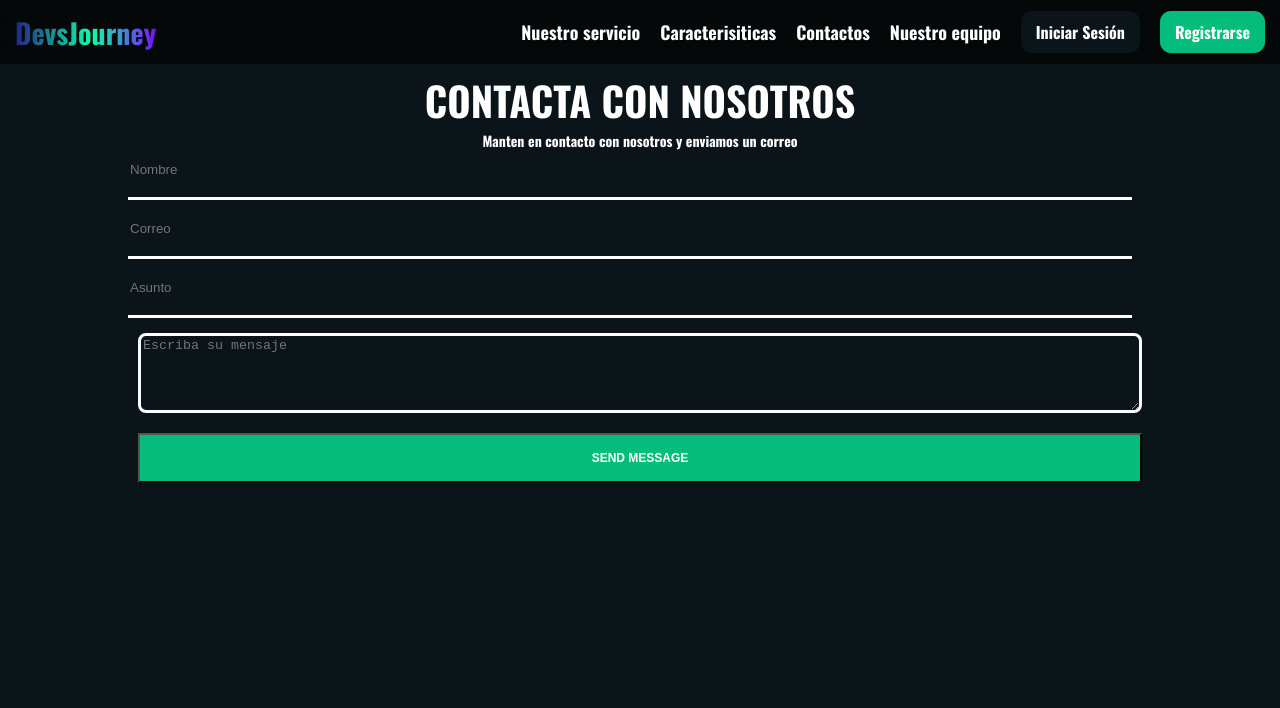
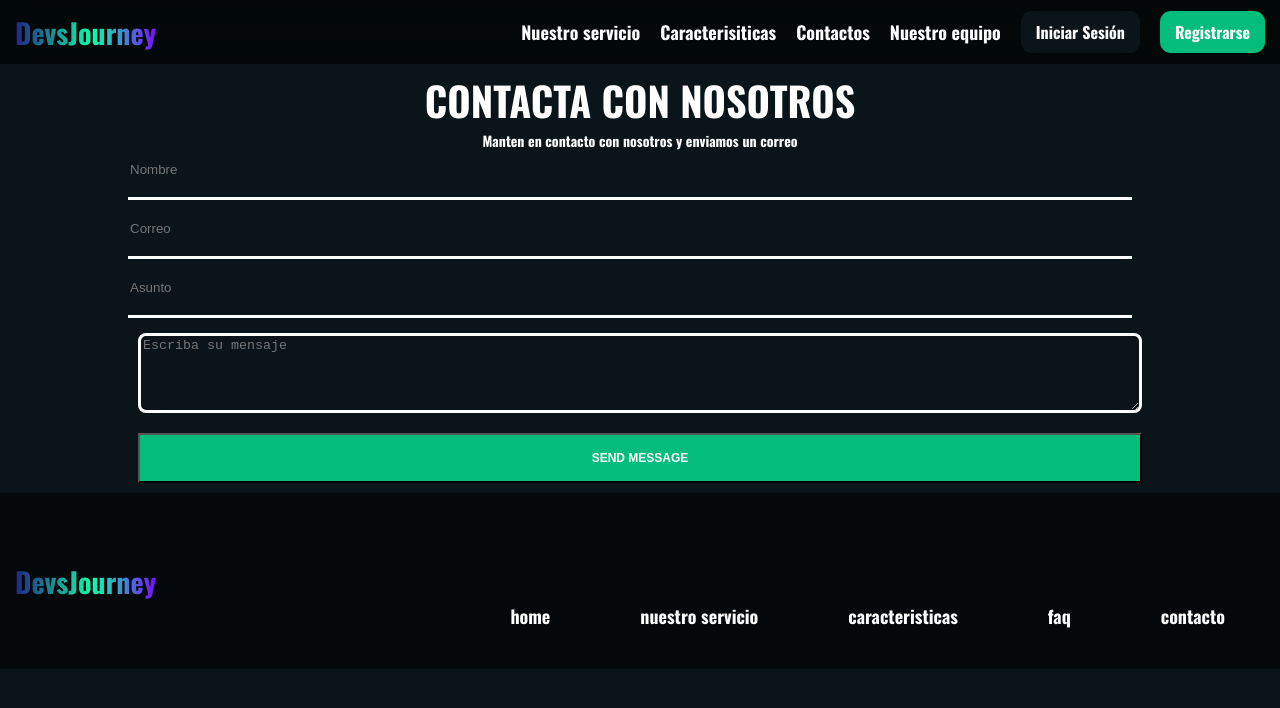
Before and after one commit to SofiDevO/proyecto--fullstack, a React (Vite) app in the folder frontend/CodeJourney/: page / in a window 1280 px wide. Shown: the top 708 px of the page. Built offline with nearby package versions, Linux system fonts and the light colour scheme.

Commit message:
se hace el primer ajuste en el footer

```diff
--- a/frontend/CodeJourney/src/App.tsx
+++ b/frontend/CodeJourney/src/App.tsx
@@ -1,6 +1,7 @@
 
 import { Header } from "./components/Header/Header";
 import { Form } from "./components/contact-us/Form";
+import { Footer } from './components/footer/Footer';
 function App() {
   return (
     <>
@@ -8,6 +9,7 @@ function App() {
       <main>
         <Form />
       </main>
+      <Footer/>
     </>
   );
 }
--- a/frontend/CodeJourney/src/components/contact-us/Form.tsx
+++ b/frontend/CodeJourney/src/components/contact-us/Form.tsx
@@ -20,7 +20,7 @@ export const Form = () => {
       setError(true);
       return;
     }
-    setError(false)
+    setError(false);
   };
 
   return (
--- /dev/null
+++ b/frontend/CodeJourney/src/components/footer/Footer.css
@@ -0,0 +1,23 @@
+.container {
+    display: flex;
+    justify-content: space-between;
+    align-items: center;
+    padding: 10px 15px;
+    background-color: rgba(0, 0, 0, 0.605);
+  }
+
+
+  .link-container {
+    display: flex;
+    justify-content: center;
+    align-items: center;
+  }
+
+  .link {
+    padding: 30px;
+    padding-left: 50px;
+    margin-right: 10px;
+    text-decoration: none;
+    color: var(--text-color);
+    padding-top: 100px; /* Adjust padding as needed */
+  }
--- /dev/null
+++ b/frontend/CodeJourney/src/components/footer/Footer.tsx
@@ -0,0 +1,22 @@
+
+import "../../styles/global.css";
+import "../footer/Footer.css"
+
+export const Footer = () => {
+  return (
+   <footer className="container">
+      <a className="header__logo" href="#">
+          <span className="header__logo--span">DevsJourney</span>
+        </a>
+        <div className="link-container">
+            <a href="#" className="link">home</a>
+            <a href="#" className="link">nuestro servicio</a>
+            <a href="#" className="link">caracteristicas</a>
+            <a href="#" className="link">faq</a>
+            <a href="#" className="link">contacto</a>
+
+        </div>
+
+   </footer>
+  )
+}
```
